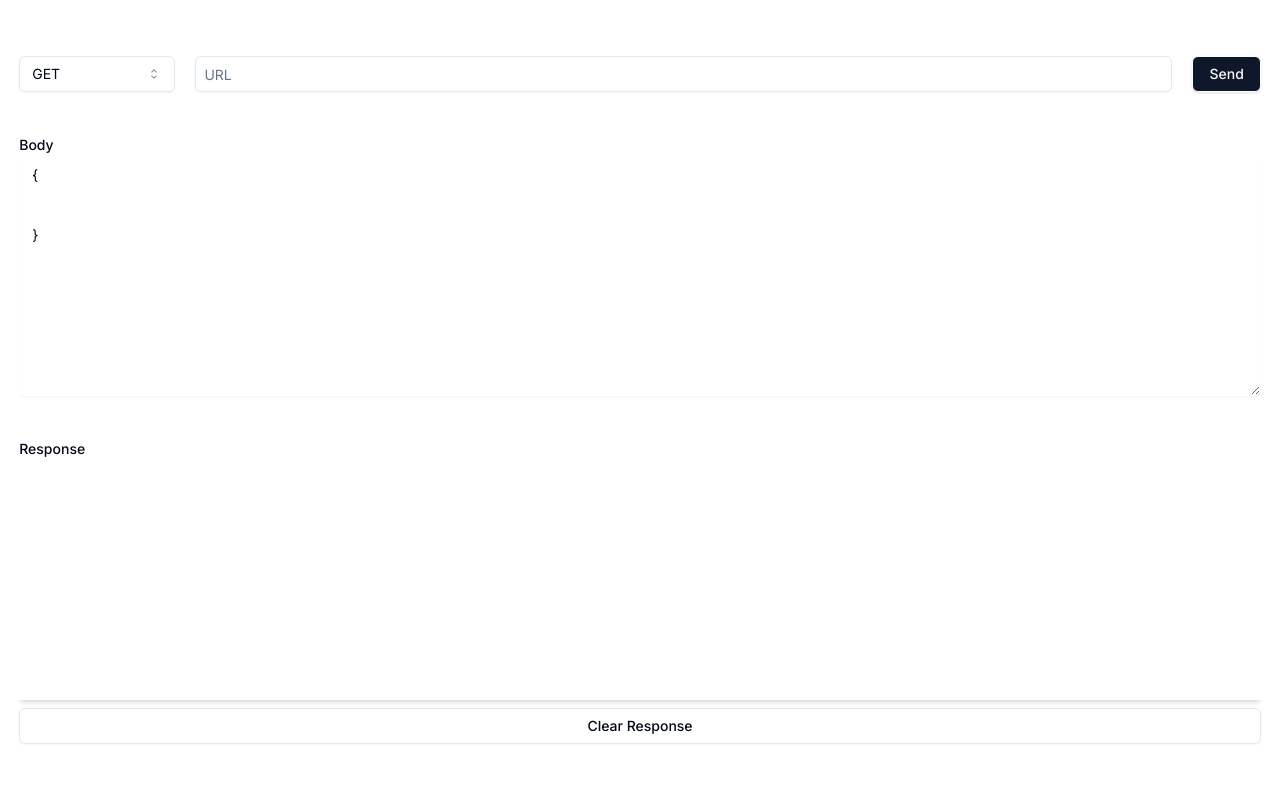
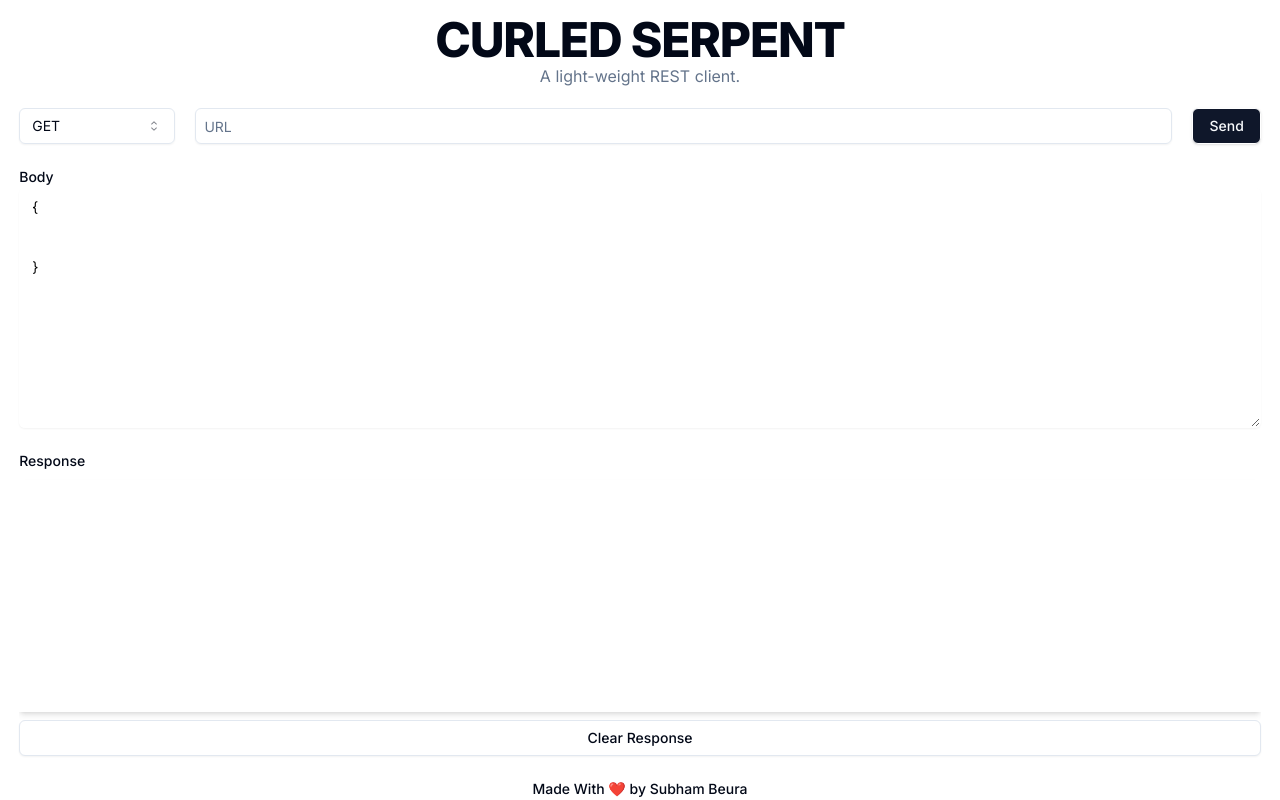
Before and after one commit to Subham-Beura/Curled-Serpent, a Next.js app: page / in a window 1280 px wide. Built offline with nearby package versions, Linux system fonts and the light colour scheme.

Commit message:
style: title and footer

```diff
--- a/src/app/page.tsx
+++ b/src/app/page.tsx
@@ -27,8 +27,16 @@ export default function Home() {
     <main
       onKeyDown={(e) =>
         pressedCtrlEnter(e) && callCURL(url, method, body, setResponse)}
-      className="flex min-h-screen flex-col items-center space-y-10 py-14"
+      className="flex min-h-screen flex-col items-center justify-between "
     >
+      <div className="pt-4">
+        <h1 className="scroll-m-20 text-3xl font-extrabold tracking-tight lg:text-5xl">
+          CURLED SERPENT
+        </h1>
+        <p className="text-l text-muted-foreground text-center">
+          A light-weight REST client.
+        </p>
+      </div>
       <div className="flex w-[97vw] space-x-5 mx-5">
         <Select
           value={method}
@@ -93,6 +101,14 @@ export default function Home() {
           Clear Response
         </Button>
       </div>
+      <footer>
+        {
+          //There is heart imoji in samll tag. Might not be visible
+        }
+        <small className="text-sm font-medium leading-none">
+          Made With ❤️ by Subham Beura
+        </small>
+      </footer>
     </main>
   );
 }
```
